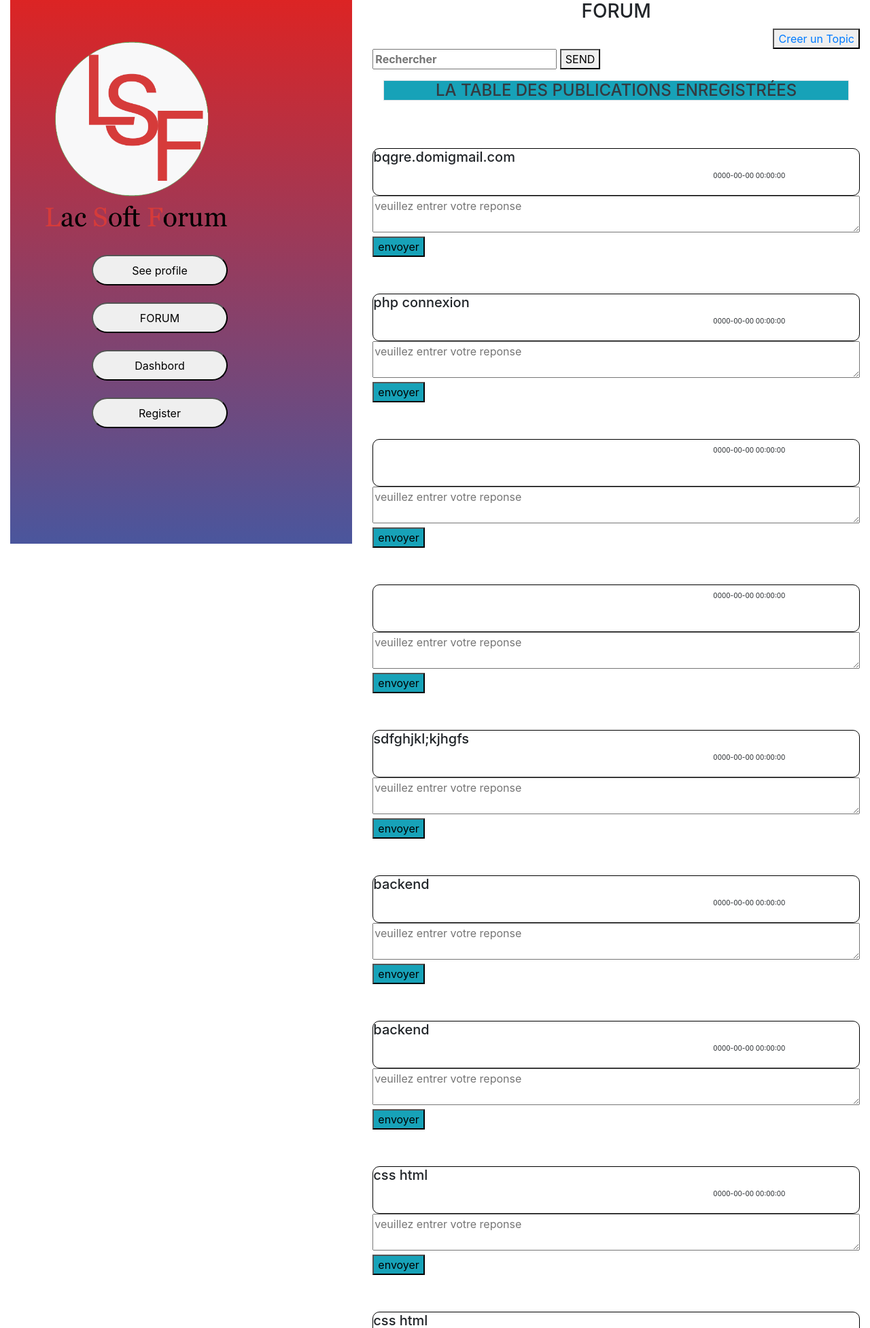
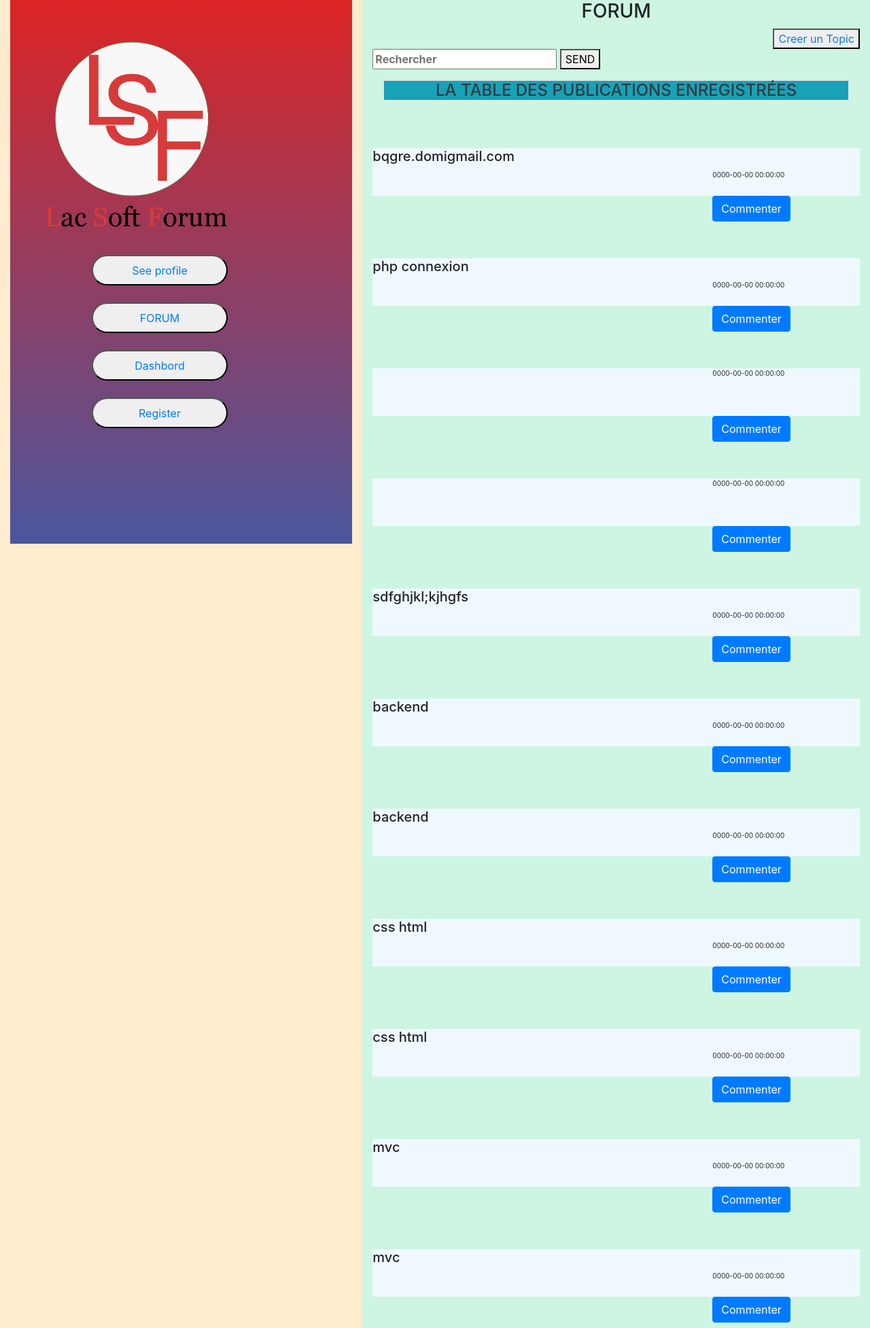
Before and after one commit to Drodyaye92/appforum, a PHP site: page /affichage.php in a window 1280 px wide. Shown: the top 1954 px of the page at 68% size. Run offline with PHP 8.4, Linux system fonts and the light colour scheme; data comes from the database, SQL or seed files in the repository; some libraries are stand-ins or nearby versions.

Commit message:
commit du 1mars

```diff
--- a/affichage.php
+++ b/affichage.php
@@ -1,17 +1,15 @@
-<?php
-session_start();
-require_once ('connexion.php');
-
-?>
 <?php
 require_once ('connexion.php');
 if(isset($_POST['push'])){
-  $reqt=$bdd->prepare("SELECT id_dev FROM commentaire WHERE id_pub (?,?,)");
-  $email =$_POST['email'];
+
+  $email = htmlspecialchars($_POST['email']);
   $id_pub = date("h:i:sa");
   $reponse = htmlspecialchars($_POST['reponse']);
-  $insert=$bdd->prepare("INSERT INTO commentaire(email,reponse,id_pub)VALUES(?,?,?)");
-  $insert->execute(array($email,$reponse,$id_pub));
+  $insert=$bdd->prepare("INSERT INTO commentaire(email,reponse)VALUES(?,?)");
+  $insert->execute(array(
+                 $email,
+                 $reponse
+                  ));
 
 }
 
@@ -42,24 +40,24 @@
          <div action=" " method="POST">
          <div class="form">
          <div class="tab-tete">
-               <div class="active"><button>See profile</button></div>
-               <div><button> FORUM</button> </div>
-               <div><button> Dashbord</button> </div>
-               <div><button> Register</button> </div>
+               <div class="active"><button><a href ="commentaire.php">See profile</a></button></div>
+               <div><button><a href="publication.php">FORUM</a> </button> </div>
+               <div><button><a href="dashtraitement.php"> Dashbord</a></button> </div>
+               <div><button> <a href="registration.php">Register</a></button> </div>
             </div>
          </div>
          </div>
 
            </div>
         </section>
-        <section class="col-lg-7 col-md-7 col-sm-12">
+        <section class=" droite col-lg-7 col-md-7 col-sm-12">
 <div >
     <h3 class="foru text-center"> FORUM </h3>
  <div class="text-right"><button  type="submit" name="send"><a href="publication.php">Creer un Topic</a></button></div>
 
 <div class=""><input type="text" name="Recherche" placeholder="Rechercher" required="required" class="font-weight-bold"/>
 
-<button  type="submit" name="envoyer"> SEND </button></div>
+<button type="submit" name="envoyer"> SEND </button></div>
 </div>
 
 <?php
@@ -77,68 +75,48 @@
  ?>
         <div class=" d-block">
            <div class="blo"> <p>  <?=  $datas["id_pub"] ?></p>
-            <h4 class="blocus">  <?= $datas["categorie"]?></h4>
+            <h4 class="blocus"> <a href=" commentaire.php"> <?= $datas["categorie"]?></a></h4>
         </div>
            <div class="blocu"> <h5>  <?=  $datas["message_pub"] ?></h5>
             <p class="bloc hidden">  <?= $datas["date_pub"] ?></p>
         </div>
        </div>
-       <form action="" method="POST">
-       <textarea name="reponse" id="" cols="30" rows="2" placeholder="veuillez entrer votre reponse" class="w-100"></textarea>
-       <button  type="submit" name="push" class="butt align-items-end bg-info"> envoyer </button>
-       </form>
-        <!-- Button to Open the Modal
+
+      <!-- <textarea name="reponse" id="" cols="30" rows="2" placeholder="veuillez entrer votre reponse" class="w-100"></textarea>
+       <button  type="button" class="butt bg-info" data-toggle="modal" data-target="#myModal"> Commenter </button>-->
+
 <button type="button" class="bloc btn btn-primary" data-toggle="modal" data-target="#myModal">
-  Repondre
+  Commenter
  </button>
 
- The Modal
+  <!-- le modal-->
 <div class="modal" id="myModal">
   <div class="modal-dialog">
     <div class="modal-content">
-
-       Modal Header
       <div class="modal-header">
         <h4 class="modal-title">Entrez une reponse</h4>
-        <button type="button" class="close" data-dismiss="modal">&times;</button>
       </div>
-
-       Modal body
       <form action="" method="POST">
        <div class="modal-body">
         <input type="email" class="formcontrol w-100 mb-4" placeholder="email" name="email">
         <textarea name="reponse" id="" cols="30" rows="10" class="w-100"></textarea>
       </div>
-
-      Modal footer
       <div class="modal-footer">
-
-        <button type="submit" class="btn btn-primary" name="push" >Envoyer</button>-->
+       <button type="submit" class="btn btn-primary" name="push" >Envoyer</button>
       </div>
       </form>
     </div>
   </div>
 </div>
-<?php
-//require_once ('connexion.php');
-/*$email =$_POST['email'];
-$reponse =$_POST['reponse'];
-$reponse =$_POST['id_pub'];
-$result =$bdd->query("SELECT * FROM commentaire WHERE id_pub='".$datas['id_pub']."'ORDER BY email ");
 
-    while($data = $result->fetch()){
-?>
 
-<div class=" d-block">
-           <div class="blocus"> <h4><?= $data["email"] ?></h4></div>
-           <div class="blocu"> <h5><?= $data["reponse"] ?></h5></div>
-</div>*/
-
-//}
-?>
       <?php
     }
     ?>
+    </div>
+  </div>
+</div>
+
     </section>
     </section>
 </section>
--- a/login.php
+++ b/login.php
@@ -101,7 +101,7 @@
    <section class=" col-lg-7 col-md-7 col-sm-12 droite">
 
       <div class="text w-75 mx-auto text-center">
-        <h1 class="font-weight-bold">Lac Soft Forum</h1>
+        <h1 class="font-weight-bold ">Lac Soft Forum</h1>
         <h4>Lorem ipsum dolor sit amet consectetur adipisicing elit. Eveniet doloremque nostrum asperiores aliquam inventore autem odio, ipsum nihil, ipsam ea ipsa earum neque magni quas sapiente velit. Harum, suscipit eius?Lorem ipsum dolor sit amet consectetur adipisicing elit. Aliquam facere neque, animi et vero provident id unde aliquid ad cupiditate sequi nobis autem iure sit facilis excepturi, laborum quas tenetur?Lorem ipsum dolor sit amet consectetur, adipisicing elit. Placeat autem quia inventore cum dolores officia fuga, quam repellendus voluptates neque! Aut libero praesentium illum. Nemo dolores distinctio saepe enim possimus?Lorem ipsum, dolor sit amet consectetur adipisicing elit. Consequatur id laboriosam accusamus repellendus reprehenderit provident quidem? Ea a itaque, nostrum assumenda perspiciatis facilis! Natus dolore veniam repellat suscipit quisquam dolores.</h4>
       </div>
 
--- a/registration.php
+++ b/registration.php
@@ -77,7 +77,7 @@
          <div action="" method="POST">
          <div class="form">
             <div class="tab-tete">
-               <div class="active"><button><a href ="dastraitement.php">See profile</a></button></div>
+               <div class="active"><button><a href ="commentaire.php">See profile</a></button></div>
                <div><button><a href="publication.php">FORUM</a> </button> </div>
                <div><button><a href="dashtraitement.php"> Dashbord</a></button> </div>
                <div><button> <a href="registration.php">Register</a></button> </div>
@@ -87,7 +87,7 @@
 
            </div>
         </section>
-<section class="col-lg-7 col-md-7 col-sm-12 text-center">
+<section class=" droite col-lg-7 col-md-7 col-sm-12 text-center">
 <div class="login centre_forum">
         <h3 class="text-uppercase font-weight-bold">Registration</h3>
        <table align="center">
--- a/styles/home.css
+++ b/styles/home.css
@@ -6,6 +6,7 @@
 
 .gauche {
     position: absolute;
+    background-color: blanchedalmond;
 }
 
 .tab-tete {
@@ -84,9 +85,10 @@
 
 .blocu {
     height: 70px;
-    border: 1px solid black;
-    border-radius: 10px;
     margin-top: 5px;
+    background-color: aliceblue;
+    box-shadow: beige;
+    border: whitesmoke;
 }
 
 .bloc {
@@ -98,3 +100,7 @@
     font-weight: 100;
     font-size: 0cm;
 }
+
+.droite {
+    background-color: rgba(147, 233, 190, 0.459);
+}
--- a/styles/style.css
+++ b/styles/style.css
@@ -68,6 +68,10 @@
       font-family: 'Franklin Gothic Medium', 'Arial Narrow', Arial, sans-serif;
   }
 
+  .droit {
+      background-color: rgba(147, 233, 190, 0.459);
+  }
+
   .soft {
       margin-top: 10px;
   }
```
Also changed, not shown: commentaire.php (+14 -13 lines), dashtraitement.php (+6 -6 lines), publication.php (+7 -5 lines). Lines whose indentation alone changed are shown as unchanged.
